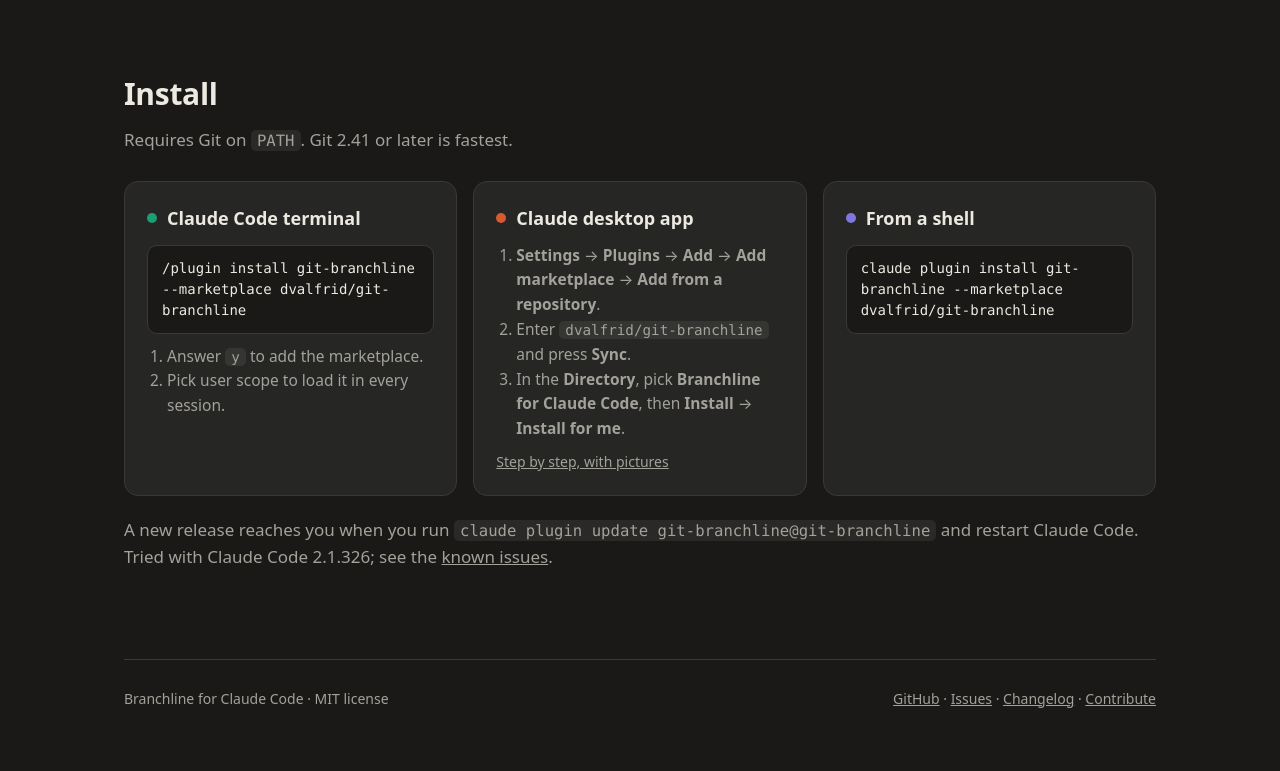
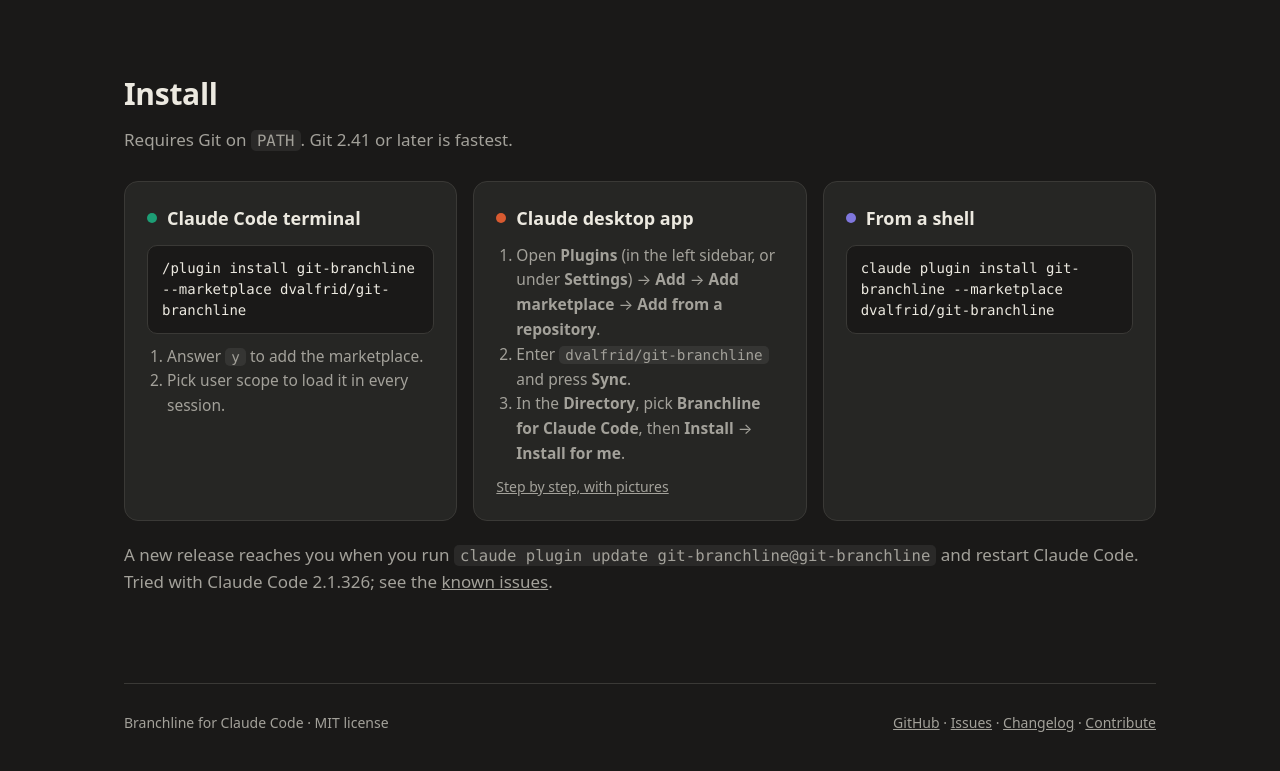
Before and after one commit to dvalfrid/git-branchline, a plain HTML site: page docs/index.html in a window 1280 px wide. Shown: the part 2366-3137 px from the top of the page. Before the commit the page ends 3116 px from the top, so only its background shows below. Drawn offline with Linux system fonts and the light colour scheme.

Commit message:
Say Plugins may be in the left sidebar or under Settings
Co-Authored-By: Claude Opus 5.5 <noreply@anthropic.com>

```diff
--- a/docs/index.html
+++ b/docs/index.html
@@ -133,7 +133,7 @@ footer a{color:var(--dim)}
         <ol><li>Answer <code>y</code> to add the marketplace.</li><li>Pick user scope to load it in every session.</li></ol>
       </div>
       <div class="card" style="--c:var(--coral)"><h3>Claude desktop app</h3>
-        <ol><li><strong>Settings</strong> → <strong>Plugins</strong> → <strong>Add</strong> → <strong>Add marketplace</strong> → <strong>Add from a repository</strong>.</li><li>Enter <code>dvalfrid/git-branchline</code> and press <strong>Sync</strong>.</li><li>In the <strong>Directory</strong>, pick <strong>Branchline for Claude Code</strong>, then <strong>Install</strong> → <strong>Install for me</strong>.</li></ol><p style="margin:10px 0 0;font-size:14px"><a href="https://github.com/dvalfrid/git-branchline#install">Step by step, with pictures</a></p>
+        <ol><li>Open <strong>Plugins</strong> (in the left sidebar, or under <strong>Settings</strong>) → <strong>Add</strong> → <strong>Add marketplace</strong> → <strong>Add from a repository</strong>.</li><li>Enter <code>dvalfrid/git-branchline</code> and press <strong>Sync</strong>.</li><li>In the <strong>Directory</strong>, pick <strong>Branchline for Claude Code</strong>, then <strong>Install</strong> → <strong>Install for me</strong>.</li></ol><p style="margin:10px 0 0;font-size:14px"><a href="https://github.com/dvalfrid/git-branchline#install">Step by step, with pictures</a></p>
       </div>
       <div class="card" style="--c:var(--purple)"><h3>From a shell</h3>
         <pre>claude plugin install git-branchline --marketplace dvalfrid/git-branchline</pre>
```
Also changed, not shown: 1 other file.
